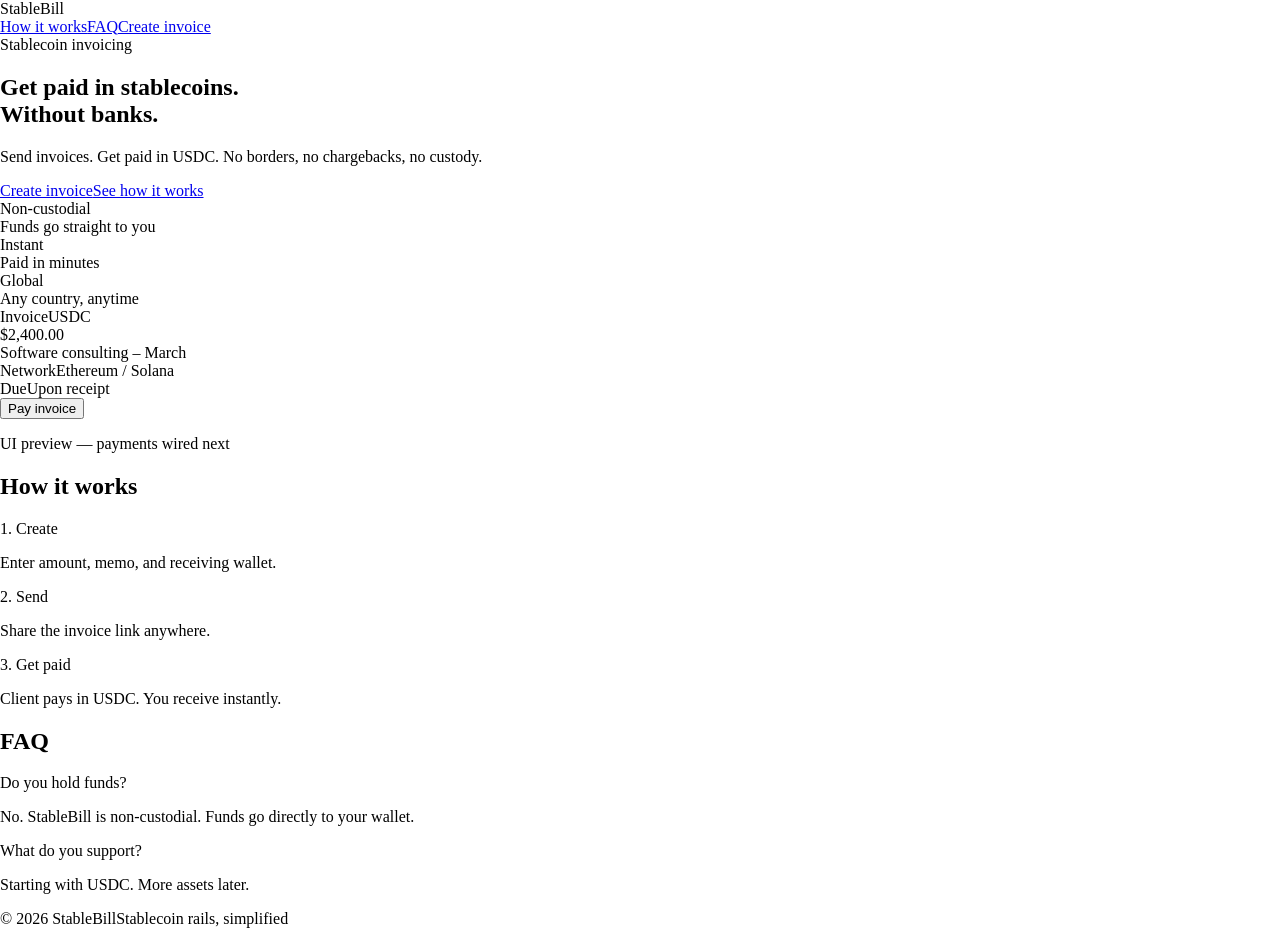
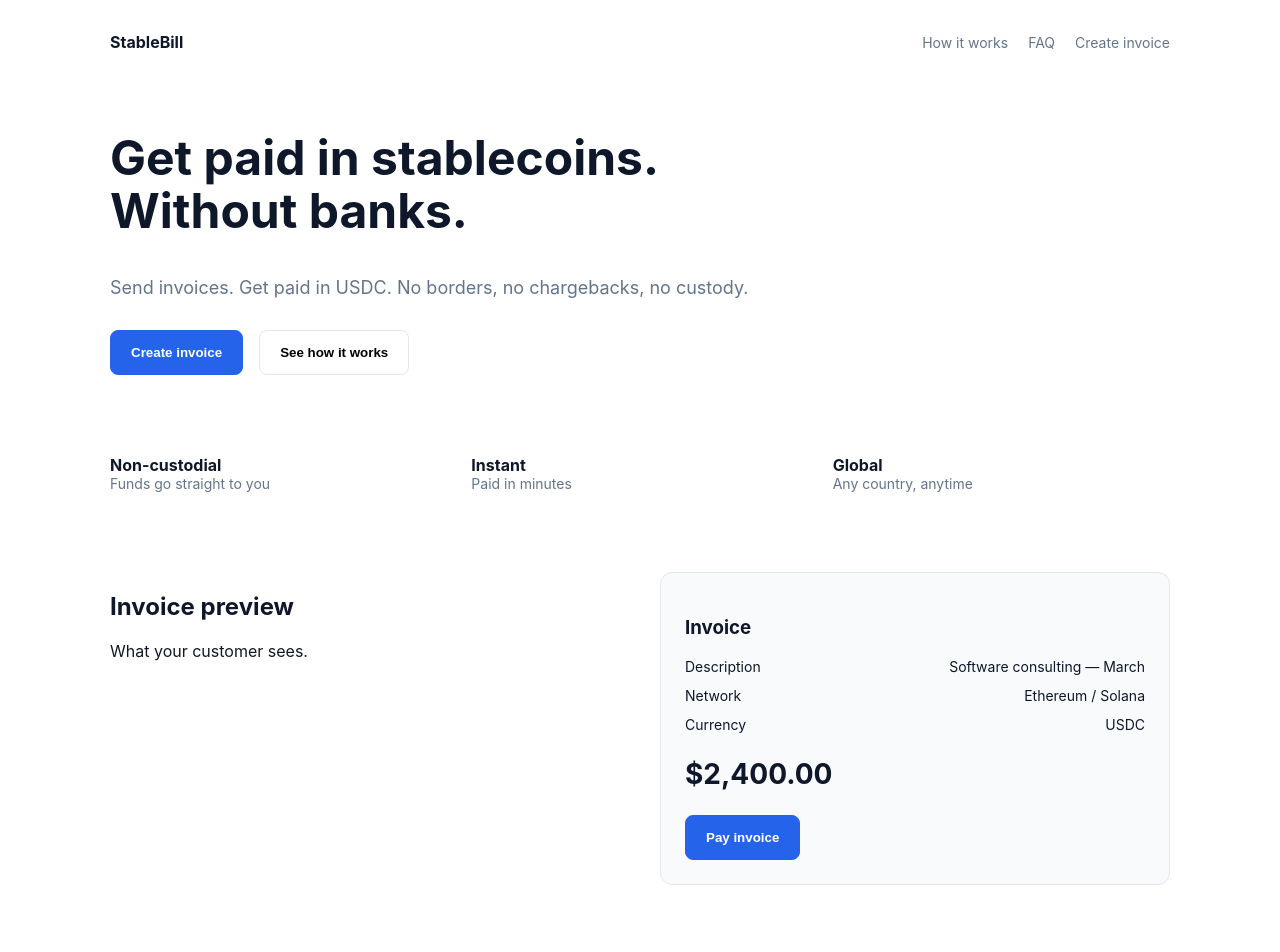
Before and after one commit to brett-the-jet21/stablebill, a Next.js app: page / in a window 1280 px wide. Shown: the top 952 px of the page. Before the commit the page ends 928 px from the top, so only its background shows below. Built offline with nearby package versions, Linux system fonts and the light colour scheme.

Commit message:
Clean StableBill landing UI (App Router)

```diff
--- a/app/globals.css
+++ b/app/globals.css
@@ -1,4 +1,145 @@
+:root {
+  --bg: #ffffff;
+  --text: #0f172a;
+  --muted: #64748b;
+  --border: #e5e7eb;
+  --accent: #2563eb;
+  --card: #f8fafc;
+}
+
+* {
+  box-sizing: border-box;
+}
+
 body {
   margin: 0;
-  padding: 0;
+  font-family: Inter, system-ui, -apple-system, BlinkMacSystemFont, sans-serif;
+  background: var(--bg);
+  color: var(--text);
 }
+
+a {
+  color: var(--accent);
+  text-decoration: none;
+}
+
+.container {
+  max-width: 1100px;
+  margin: 0 auto;
+  padding: 32px 20px;
+}
+
+.header {
+  display: flex;
+  justify-content: space-between;
+  align-items: center;
+}
+
+.header nav a {
+  margin-left: 20px;
+  font-size: 14px;
+  color: var(--muted);
+}
+
+.hero {
+  max-width: 700px;
+  margin: 80px 0;
+}
+
+.hero h1 {
+  font-size: 48px;
+  line-height: 1.1;
+}
+
+.hero p {
+  font-size: 18px;
+  color: var(--muted);
+}
+
+.cta {
+  margin-top: 32px;
+  display: flex;
+  gap: 16px;
+}
+
+.btn {
+  padding: 14px 20px;
+  border-radius: 8px;
+  font-weight: 600;
+  border: 1px solid var(--border);
+  background: white;
+  cursor: pointer;
+}
+
+.btn.primary {
+  background: var(--accent);
+  color: white;
+  border-color: var(--accent);
+}
+
+.features {
+  display: grid;
+  grid-template-columns: repeat(auto-fit, minmax(200px, 1fr));
+  gap: 24px;
+  margin: 64px 0;
+}
+
+.features div span {
+  display: block;
+  font-size: 14px;
+  color: var(--muted);
+}
+
+.invoice-wrap {
+  display: grid;
+  grid-template-columns: 1fr 1fr;
+  gap: 40px;
+  margin: 80px 0;
+}
+
+.invoice {
+  background: var(--card);
+  border: 1px solid var(--border);
+  border-radius: 12px;
+  padding: 24px;
+}
+
+.invoice .row {
+  display: flex;
+  justify-content: space-between;
+  font-size: 14px;
+  margin-bottom: 12px;
+}
+
+.invoice .total {
+  font-size: 28px;
+  font-weight: 700;
+  margin: 24px 0;
+}
+
+.how {
+  margin: 80px 0;
+}
+
+.steps {
+  display: grid;
+  grid-template-columns: repeat(auto-fit, minmax(240px, 1fr));
+  gap: 32px;
+}
+
+footer {
+  margin-top: 80px;
+  padding-top: 24px;
+  border-top: 1px solid var(--border);
+  font-size: 13px;
+  color: var(--muted);
+}
+
+@media (max-width: 800px) {
+  .hero h1 {
+    font-size: 36px;
+  }
+  .invoice-wrap {
+    grid-template-columns: 1fr;
+  }
+}
--- a/app/page.tsx
+++ b/app/page.tsx
@@ -1,176 +1,101 @@
-"use client";
-
-import Link from "next/link";
-
 export default function Home() {
   return (
-    <main className="min-h-screen bg-white text-zinc-900">
-      {/* Header */}
-      <header className="mx-auto flex max-w-6xl items-center justify-between px-6 py-6">
-        <div className="text-xl font-bold tracking-tight">StableBill</div>
-        <div className="flex items-center gap-4">
-          <Link
-            href="#how"
-            className="text-sm text-zinc-600 hover:text-zinc-900"
-          >
-            How it works
-          </Link>
-          <Link
-            href="#faq"
-            className="text-sm text-zinc-600 hover:text-zinc-900"
-          >
-            FAQ
-          </Link>
-          <Link
-            href="/create-invoice"
-            className="rounded-full bg-zinc-900 px-5 py-2 text-sm font-semibold text-white hover:bg-zinc-800"
-          >
-            Create invoice
-          </Link>
-        </div>
+    <main className="container">
+
+      <header className="header">
+        <strong>StableBill</strong>
+        <nav>
+          <a href="#how">How it works</a>
+          <a href="#">FAQ</a>
+          <a href="#">Create invoice</a>
+        </nav>
       </header>
 
-      {/* Hero */}
-      <section className="mx-auto grid max-w-6xl grid-cols-1 gap-12 px-6 py-20 md:grid-cols-2 md:items-center">
-        <div>
-          <span className="inline-flex items-center gap-2 rounded-full border border-zinc-200 bg-zinc-50 px-3 py-1 text-xs font-medium text-zinc-700">
-            <span className="h-2 w-2 rounded-full bg-emerald-500" />
-            Stablecoin invoicing
-          </span>
-
-          <h1 className="mt-6 text-5xl font-extrabold leading-tight tracking-tight">
+      <section className="hero">
+        <h1>
           Get paid in stablecoins.
           <br />
-            <span className="text-zinc-500">Without banks.</span>
+          Without banks.
         </h1>
-
-          <p className="mt-5 max-w-xl text-lg text-zinc-600">
-            Send invoices. Get paid in USDC. No borders, no chargebacks, no
-            custody.
+        <p>
+          Send invoices. Get paid in USDC.
+          No borders, no chargebacks, no custody.
         </p>
 
-          <div className="mt-8 flex gap-4">
-            <Link
-              href="/create-invoice"
-              className="rounded-full bg-zinc-900 px-7 py-3 text-sm font-semibold text-white hover:bg-zinc-800"
-            >
-              Create invoice
-            </Link>
-            <Link
-              href="#how"
-              className="rounded-full border border-zinc-200 px-7 py-3 text-sm font-semibold text-zinc-700 hover:bg-zinc-50"
-            >
-              See how it works
-            </Link>
+        <div className="cta">
+          <button className="btn primary">Create invoice</button>
+          <button className="btn">See how it works</button>
+        </div>
+      </section>
+
+      <section className="features">
+        <div>
+          <strong>Non-custodial</strong>
+          <span>Funds go straight to you</span>
+        </div>
+        <div>
+          <strong>Instant</strong>
+          <span>Paid in minutes</span>
+        </div>
+        <div>
+          <strong>Global</strong>
+          <span>Any country, anytime</span>
+        </div>
+      </section>
+
+      <section className="invoice-wrap">
+        <div>
+          <h2>Invoice preview</h2>
+          <p className="muted">What your customer sees.</p>
         </div>
 
-          <div className="mt-10 grid grid-cols-3 gap-3 text-xs">
-            <div className="rounded-2xl border border-zinc-200 p-4">
-              <div className="font-semibold">Non-custodial</div>
-              <div className="mt-1 text-zinc-600">Funds go straight to you</div>
-            </div>
-            <div className="rounded-2xl border border-zinc-200 p-4">
-              <div className="font-semibold">Instant</div>
-              <div className="mt-1 text-zinc-600">Paid in minutes</div>
-            </div>
-            <div className="rounded-2xl border border-zinc-200 p-4">
-              <div className="font-semibold">Global</div>
-              <div className="mt-1 text-zinc-600">Any country, anytime</div>
-            </div>
-          </div>
+        <div className="invoice">
+          <h3>Invoice</h3>
+
+          <div className="row">
+            <span>Description</span>
+            <span>Software consulting — March</span>
           </div>
 
-        {/* Invoice mock */}
-        <div className="rounded-3xl border border-zinc-200 bg-zinc-50 p-6 shadow-sm">
-          <div className="rounded-2xl bg-white p-6 shadow-sm">
-            <div className="flex items-center justify-between">
-              <span className="text-sm font-semibold">Invoice</span>
-              <span className="rounded-full border border-zinc-200 bg-zinc-50 px-3 py-1 text-xs font-medium">
-                USDC
-              </span>
+          <div className="row">
+            <span>Network</span>
+            <span>Ethereum / Solana</span>
           </div>
 
-            <div className="mt-6">
-              <div className="text-4xl font-extrabold">$2,400.00</div>
-              <div className="mt-1 text-sm text-zinc-600">
-                Software consulting – March
-              </div>
+          <div className="row">
+            <span>Currency</span>
+            <span>USDC</span>
           </div>
 
-            <div className="mt-6 space-y-3 text-sm">
-              <div className="flex justify-between rounded-xl border border-zinc-200 bg-zinc-50 px-4 py-3">
-                <span className="text-zinc-600">Network</span>
-                <span className="font-medium">Ethereum / Solana</span>
+          <div className="total">$2,400.00</div>
+
+          <button className="btn primary">Pay invoice</button>
         </div>
-              <div className="flex justify-between rounded-xl border border-zinc-200 bg-zinc-50 px-4 py-3">
-                <span className="text-zinc-600">Due</span>
-                <span className="font-medium">Upon receipt</span>
+      </section>
+
+      <section id="how" className="how">
+        <h2>How it works</h2>
+
+        <div className="steps">
+          <div>
+            <h4>1. Create</h4>
+            <p>Enter amount, memo, and wallet.</p>
           </div>
+          <div>
+            <h4>2. Send</h4>
+            <p>Share the invoice link.</p>
           </div>
-
-            <button className="mt-6 w-full rounded-2xl bg-zinc-900 py-3 text-sm font-semibold text-white hover:bg-zinc-800">
-              Pay invoice
-            </button>
-
-            <p className="mt-3 text-center text-xs text-zinc-500">
-              UI preview — payments wired next
-            </p>
+          <div>
+            <h4>3. Get paid</h4>
+            <p>Funds arrive instantly.</p>
           </div>
         </div>
       </section>
 
-      {/* How it works */}
-      <section id="how" className="border-t border-zinc-200">
-        <div className="mx-auto max-w-6xl px-6 py-20">
-          <h2 className="text-3xl font-bold">How it works</h2>
-          <div className="mt-8 grid grid-cols-1 gap-6 md:grid-cols-3">
-            <div className="rounded-3xl border border-zinc-200 p-6">
-              <div className="font-semibold">1. Create</div>
-              <p className="mt-2 text-sm text-zinc-600">
-                Enter amount, memo, and receiving wallet.
-              </p>
-            </div>
-            <div className="rounded-3xl border border-zinc-200 p-6">
-              <div className="font-semibold">2. Send</div>
-              <p className="mt-2 text-sm text-zinc-600">
-                Share the invoice link anywhere.
-              </p>
-            </div>
-            <div className="rounded-3xl border border-zinc-200 p-6">
-              <div className="font-semibold">3. Get paid</div>
-              <p className="mt-2 text-sm text-zinc-600">
-                Client pays in USDC. You receive instantly.
-              </p>
-            </div>
-          </div>
-        </div>
-      </section>
+      <footer>
+        © StableBill — Stablecoin invoicing
+      </footer>
 
-      {/* FAQ */}
-      <section id="faq" className="border-t border-zinc-200">
-        <div className="mx-auto max-w-6xl px-6 py-20">
-          <h2 className="text-3xl font-bold">FAQ</h2>
-          <div className="mt-8 space-y-4">
-            <div className="rounded-3xl border border-zinc-200 p-6">
-              <div className="font-semibold">Do you hold funds?</div>
-              <p className="mt-2 text-sm text-zinc-600">
-                No. StableBill is non-custodial. Funds go directly to your wallet.
-              </p>
-            </div>
-            <div className="rounded-3xl border border-zinc-200 p-6">
-              <div className="font-semibold">What do you support?</div>
-              <p className="mt-2 text-sm text-zinc-600">
-                Starting with USDC. More assets later.
-              </p>
-            </div>
-          </div>
-
-          <footer className="mt-16 flex justify-between text-xs text-zinc-500">
-            <span>© {new Date().getFullYear()} StableBill</span>
-            <span>Stablecoin rails, simplified</span>
-          </footer>
-        </div>
-      </section>
     </main>
   );
 }
```
Lines whose indentation alone changed are shown as unchanged.
